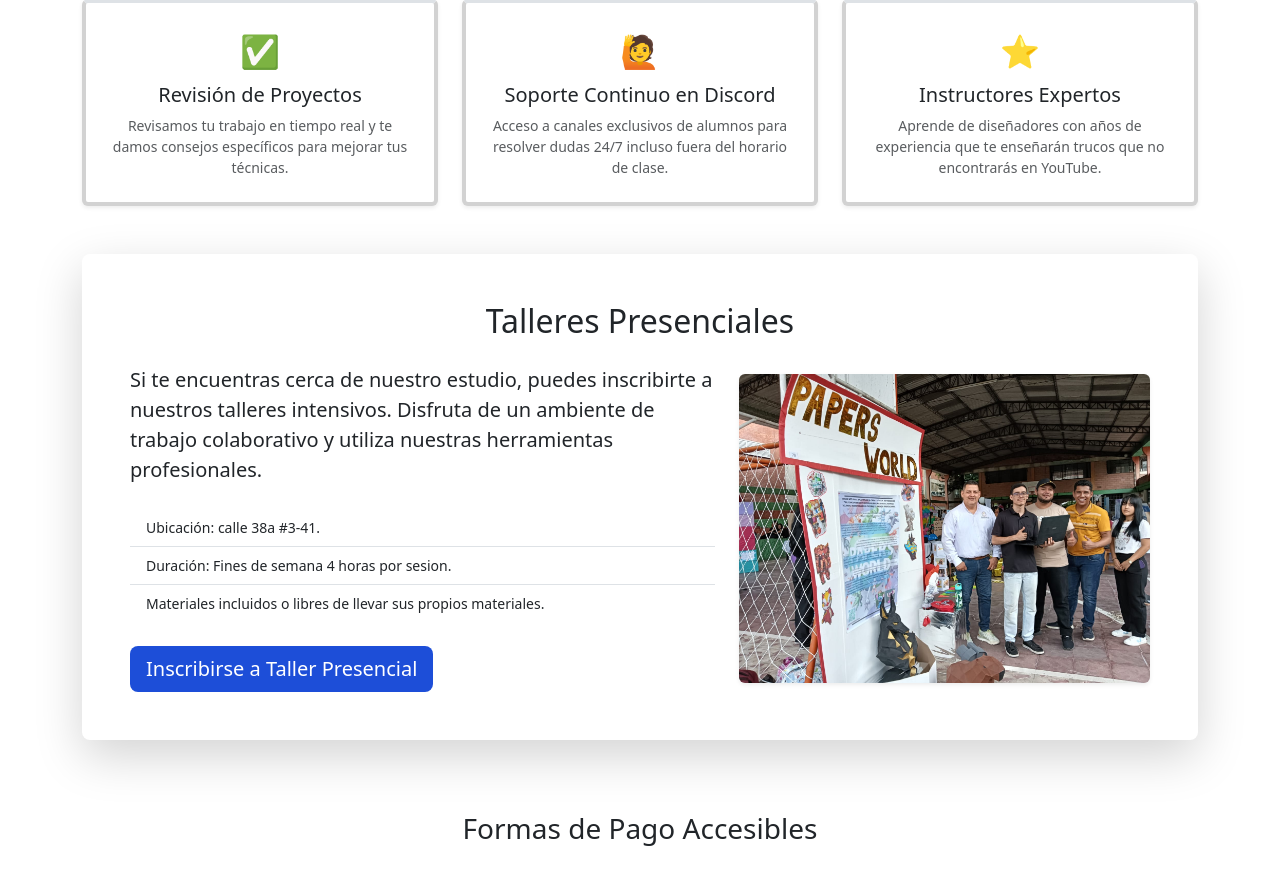
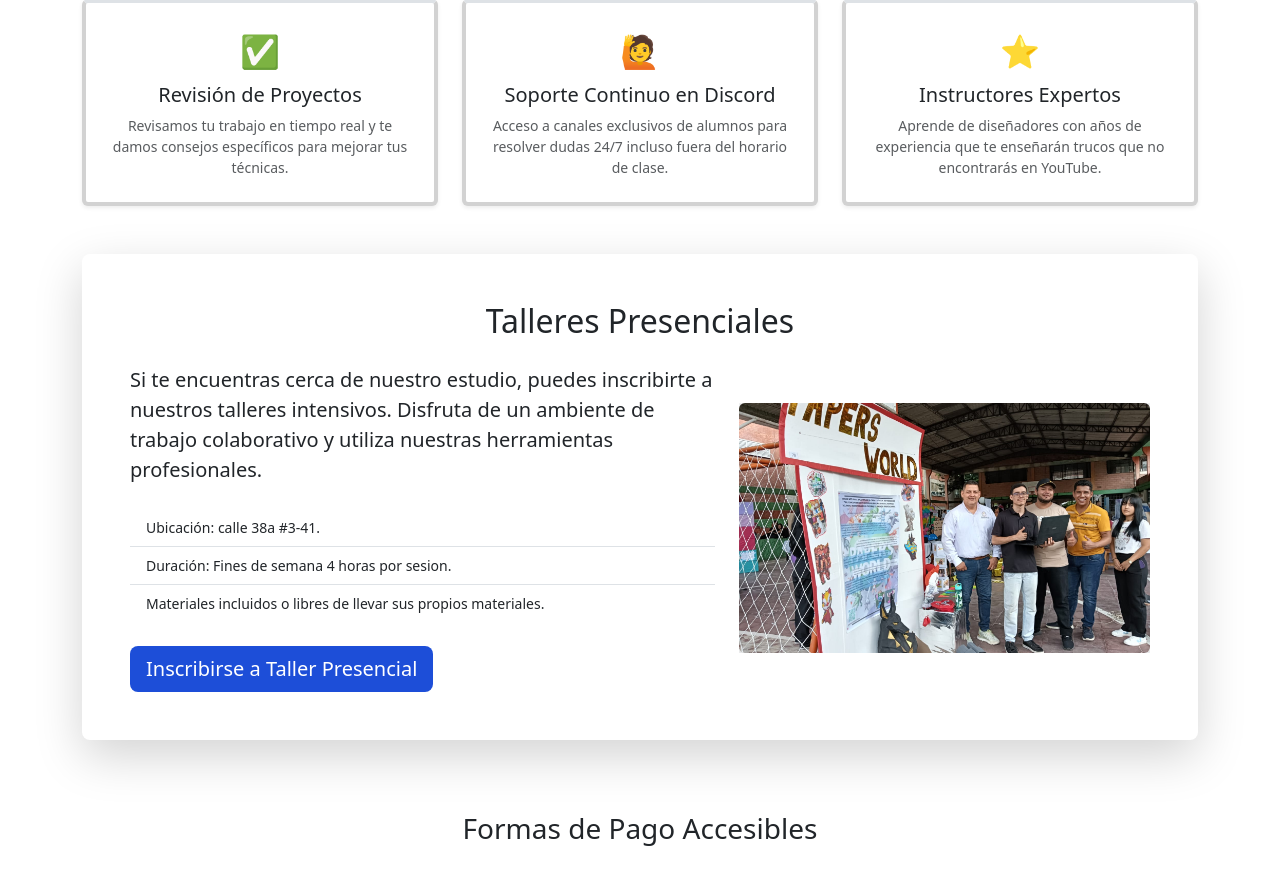
Before and after one commit to estebandev-data/papers-world-1, a Flask app: page /clases in a window 1280 px wide. Shown: the part 648-1520 px from the top of the page. Run offline with Flask 3, Linux system fonts and the light colour scheme.

Commit message:
Update clases.html
imagen taller presencial moviles

```diff
--- a/templates/clases.html
+++ b/templates/clases.html
@@ -106,11 +106,15 @@
                     <a href="https://discord.gg/vxdbYxh2" target="_blank" class="btn btn-paper-primary btn-lg">Inscribirse a Taller Presencial</a>
                 </div>
                <div class="col-md-5 text-center">
-                    <div class="bg-secondary bg-opacity-10 rounded-lg d-flex justify-content-center align-items-center" style="height: 250px;">
+                   <div class="bg-secondary bg-opacity-10 rounded-lg d-flex justify-content-center align-items-center overflow-hidden" style="height: 250px;">
+
                          <img src="{{ url_for('static', filename='imagenes/taller_presencial.jpg') }}"
                               onerror="this.onerror=null; this.src='https://placehold.co/400x250/d1d5db/4b5563?text=Foto+Taller';"
                               alt="Imagen del Taller Presencial"
-     class="img-fluid rounded shadow-sm">
+
+                              class="rounded shadow-sm w-100 h-100"
+                              style="object-fit: cover;">
+
     </div>
 </div>
             </div>
```
Lines whose indentation alone changed are shown as unchanged.
